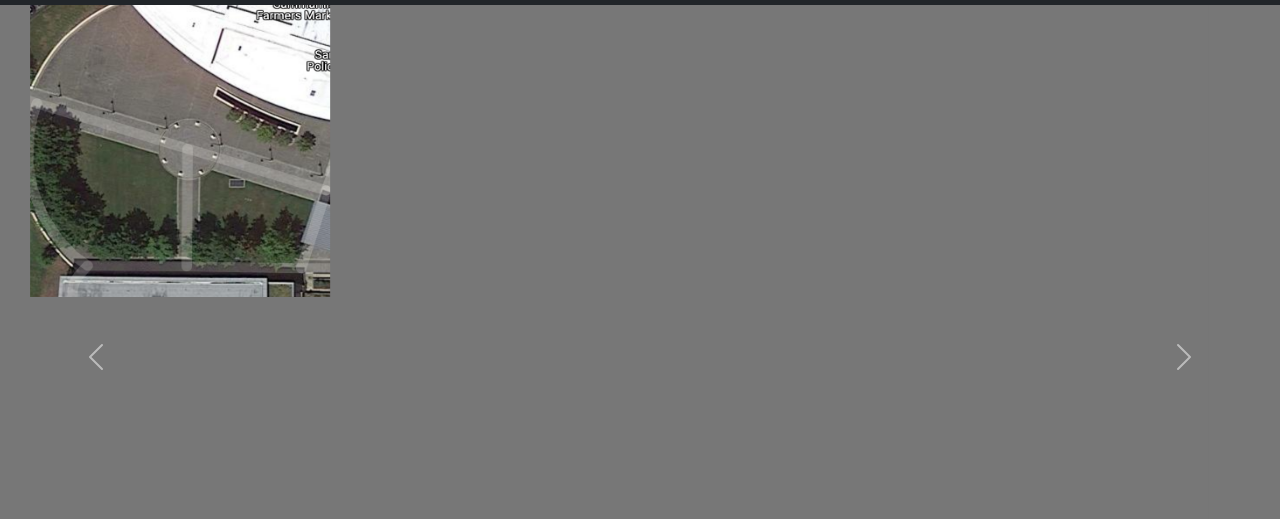
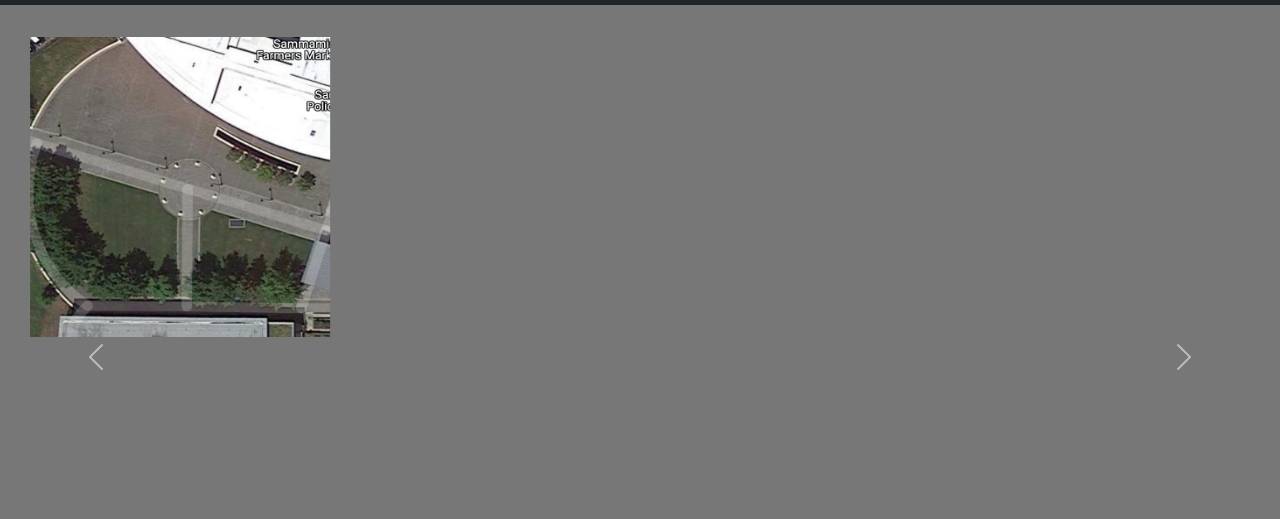
Before and after one commit to Ann-c-Tseng/MobileAssignment7, a plain HTML site: page index.html in a window 1280 px wide. Shown: the part 51-570 px from the top of the page. Drawn offline with Linux system fonts and the light colour scheme.

```diff
--- a/carousel.css
+++ b/carousel.css
@@ -52,7 +52,7 @@ body {
 img {
   position: absolute;
   top: 0;
-
+  margin-top: 40px;
   margin-left: 20px;
 
   width: 300px;
```
Also changed, not shown: index.html (+1 -0 lines).
